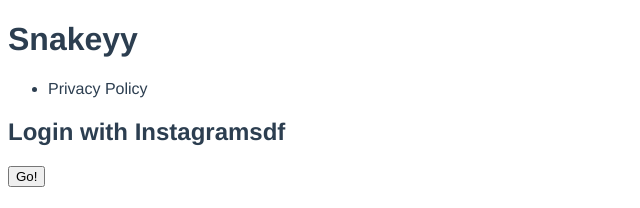
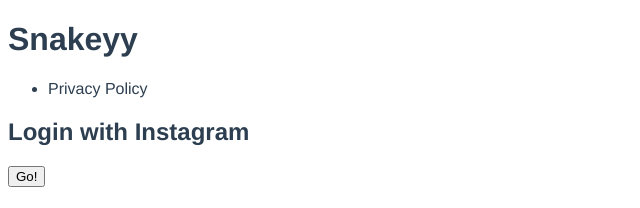
Before and after one commit to BrianCarducci/Snakeyy, a Vue app: page /#/ in a window 1280 px wide. Shown: the top 208 px of the page, without its empty margins (0-640 px from the left). Built offline with nearby package versions, Linux system fonts and the light colour scheme.

Commit message:
adding a redirect url to front end

```diff
--- a/package.json
+++ b/package.json
@@ -9,7 +9,8 @@
   },
   "dependencies": {
     "core-js": "^3.6.4",
-    "vue": "^2.6.11"
+    "vue": "^2.6.11",
+    "vue-router": "^3.1.6"
   },
   "devDependencies": {
     "@vue/cli-plugin-babel": "~4.3.0",
--- a/src/components/Home.vue
+++ b/src/components/Home.vue
@@ -1,12 +1,16 @@
 <template>
     <div>
-        <h2>Login with Instagramsdf</h2>
+        <h2>Login with Instagram</h2>
         <button v-on:click="instagramAuthorize">Go!</button>
     </div>
 </template>
 
 <script>
 export default {
-
+    methods: {
+        instagramAuthorize: function() {
+            window.location.replace("https://www.instagram.com/oauth/authorize?client_id=270736967654851&redirect_uri=https://snakeyy-5a5bb.firebaseapp.com/auth/&scope=user_profile,user_media&response_type=code")
+        }
+    }
 }
 </script>
--- /dev/null
+++ b/src/components/Redirected.vue
@@ -0,0 +1,9 @@
+<template>
+    <p>redirected!</p>
+</template>
+
+<script>
+export default {
+
+}
+</script>
```
Also changed, not shown: src/main.js (+10 -0 lines), 1 other file (tests, documents, lock files or other folders).
